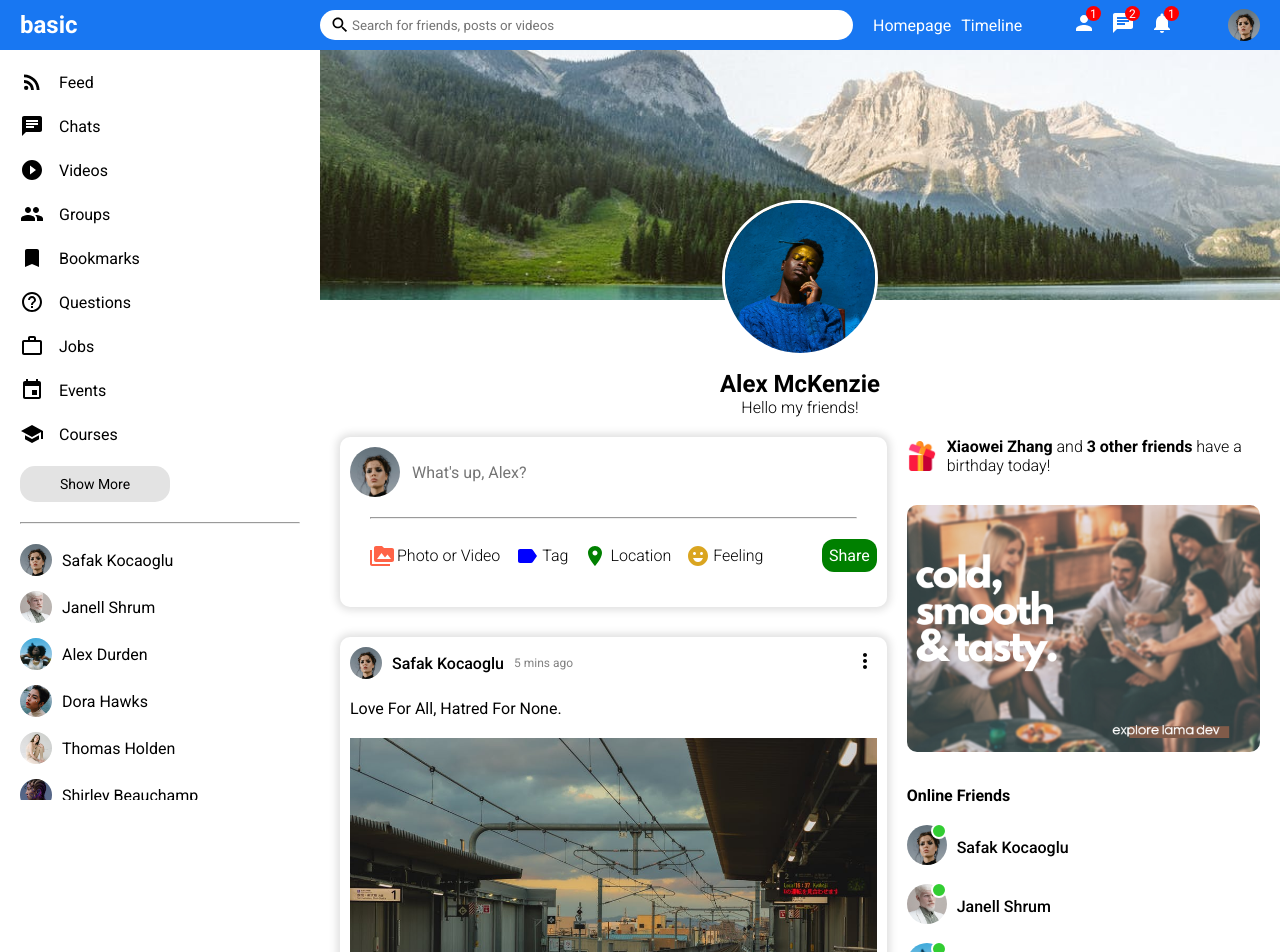
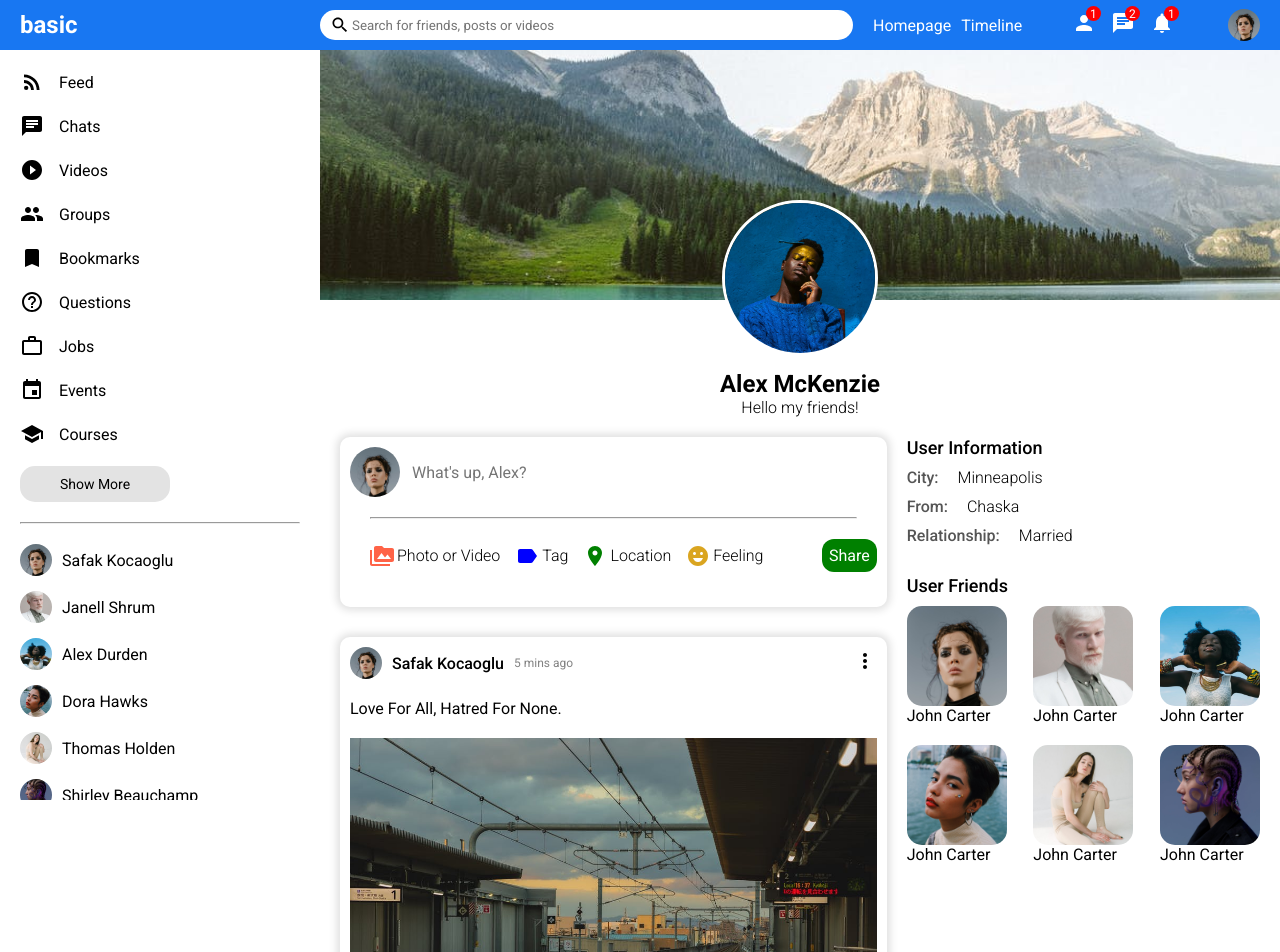
Before and after one commit to hereisalex/react-social, a React (Create React App) app: page / in a window 1280 px wide. Shown: the top 952 px of the page. Built offline with nearby package versions, Linux system fonts and the light colour scheme.

Commit message:
create profile page and update rightbar

```diff
--- a/src/components/profile/Profile.jsx
+++ b/src/components/profile/Profile.jsx
@@ -31,7 +31,7 @@
           </div>
           <div className="profileRightBottom">
             <Feed />
-            <Rightbar />
+            <Rightbar profile/>
           </div>
         </div>
       </div>
--- a/src/components/rightbar/Rightbar.jsx
+++ b/src/components/rightbar/Rightbar.jsx
@@ -1,15 +1,16 @@
-import "./rightbar.css"
-import {Users} from "../../dummyData"
-import Online from "../online/Online"
+import "./rightbar.css";
+import { Users } from "../../dummyData";
+import Online from "../online/Online";
 
-export default function Rightbar() {
+export default function Rightbar({ profile }) {
+  const HomeRighbar = () => {
     return (
-        <div className="rightbar">
-            <div className="rightbarWrapper">
+      <>
         <div className="birthdayContainer">
           <img className="birthdayImg" src="/assets/gift.png" alt="" />
           <span className="birthdayText">
-                        <b>Xiaowei Zhang</b> and <b>3 other friends</b> have a birthday today!
+            <b>Xiaowei Zhang</b> and <b>3 other friends</b> have a birthday
+            today!
           </span>
         </div>
         <img className="rightbarAd" src="/assets/ad.png" alt="" />
@@ -19,6 +20,62 @@
             <Online key={u.id} user={u} />
           ))}
         </ul>
+      </>
+    );
+  };
+
+  const ProfileRightbar = () => {
+    return (
+        <>
+            <h4 className="rightbarTitle">User Information</h4>
+            <div className="rightbarInfo">
+                <div className="rightbarInfoItem">
+                    <span className="rightbarInfoKey">City: </span>
+                    <span className="rightbarInfoValue">Minneapolis</span>
+                </div>
+                <div className="rightbarInfoItem">
+                    <span className="rightbarInfoKey">From: </span>
+                    <span className="rightbarInfoValue">Chaska</span>
+                </div>
+                <div className="rightbarInfoItem">
+                    <span className="rightbarInfoKey">Relationship: </span>
+                    <span className="rightbarInfoValue">Married</span>
+                </div>
+            </div>
+            <h4 className="rightbarTitle">User Friends</h4>
+            <div className="rightbarFollowings">
+                <div className="rightbarFollowing">
+                    <img src="assets/person/1.jpeg" alt="" className="rightbarFollowingImg" />
+                    <span className="rightbarFollowingName">John Carter</span>
+                </div>
+                <div className="rightbarFollowing">
+                    <img src="assets/person/2.jpeg" alt="" className="rightbarFollowingImg" />
+                    <span className="rightbarFollowingName">John Carter</span>
+                </div>
+                <div className="rightbarFollowing">
+                    <img src="assets/person/3.jpeg" alt="" className="rightbarFollowingImg" />
+                    <span className="rightbarFollowingName">John Carter</span>
+                </div>
+                <div className="rightbarFollowing">
+                    <img src="assets/person/4.jpeg" alt="" className="rightbarFollowingImg" />
+                    <span className="rightbarFollowingName">John Carter</span>
+                </div>
+                <div className="rightbarFollowing">
+                    <img src="assets/person/5.jpeg" alt="" className="rightbarFollowingImg" />
+                    <span className="rightbarFollowingName">John Carter</span>
+                </div>
+                <div className="rightbarFollowing">
+                    <img src="assets/person/6.jpeg" alt="" className="rightbarFollowingImg" />
+                    <span className="rightbarFollowingName">John Carter</span>
+                </div>
+            </div>
+        </>
+        )
+  }
+  return (
+    <div className="rightbar">
+      <div className="rightbarWrapper">
+          <ProfileRightbar />
       </div>
     </div>
   );
--- a/src/components/rightbar/rightbar.css
+++ b/src/components/rightbar/rightbar.css
@@ -37,3 +37,46 @@
     margin: 0;
     list-style: none;
 }
+
+.rightbarTitle {
+    font-size: 18px;
+    font-weight: 500;
+    margin-bottom: 10px;
+}
+
+.rightbarInfo {
+    margin-bottom: 30px;
+}
+
+.rightbarInfoItem {
+    margin-bottom: 10px;
+}
+
+.rightbarInfoKey{
+    font-weight: 500;
+    margin-right: 15px;
+    color: #555;
+}
+
+.rightbarInfoValue {
+    font-weight: 300;
+}
+
+.rightbarFollowings {
+    display: flex;
+    flex-wrap: wrap;
+    justify-content: space-between;
+}
+
+.rightbarFollowing {
+    display: flex;
+    flex-direction: column;
+    margin-bottom: 20px;
+    cursor: pointer;
+}
+.rightbarFollowingImg {
+    width: 100px;
+    height: 100px;
+    object-fit: cover;
+    border-radius:15px;
+}
```
Lines whose indentation alone changed are shown as unchanged.
